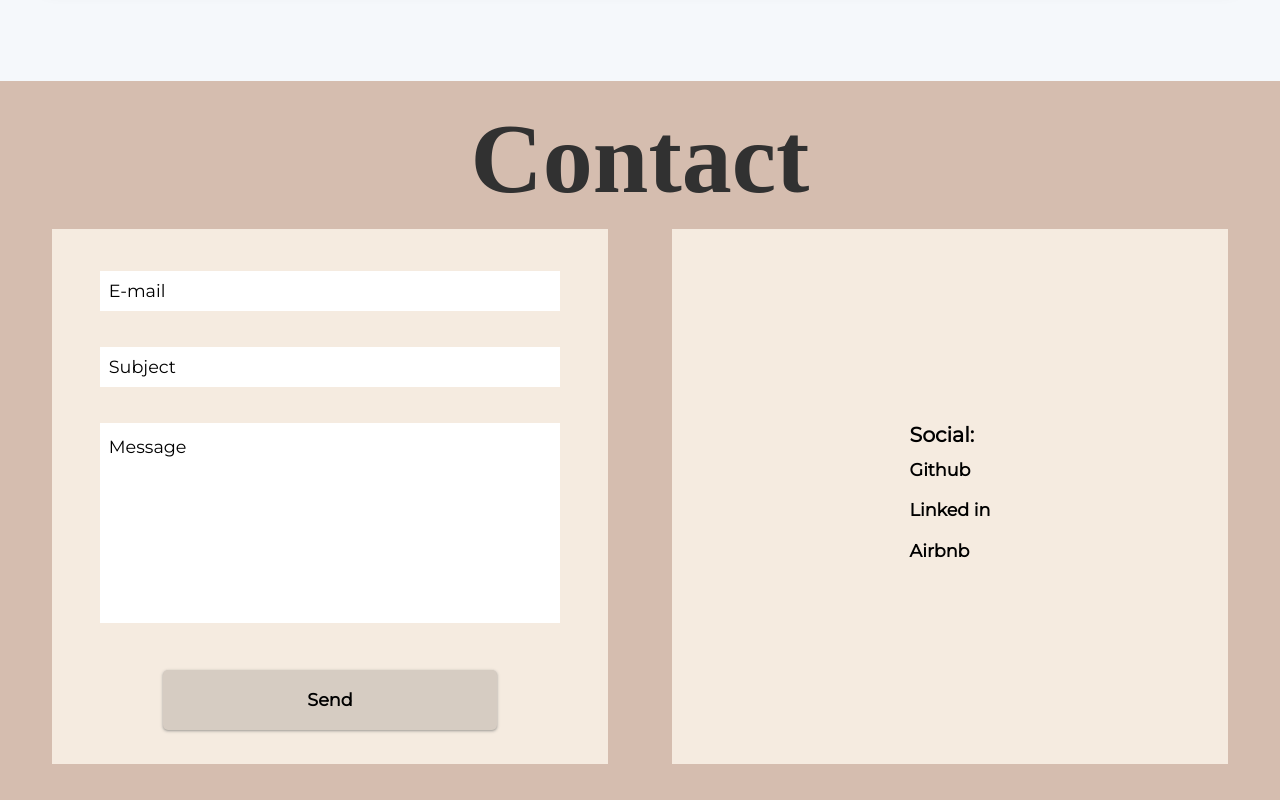
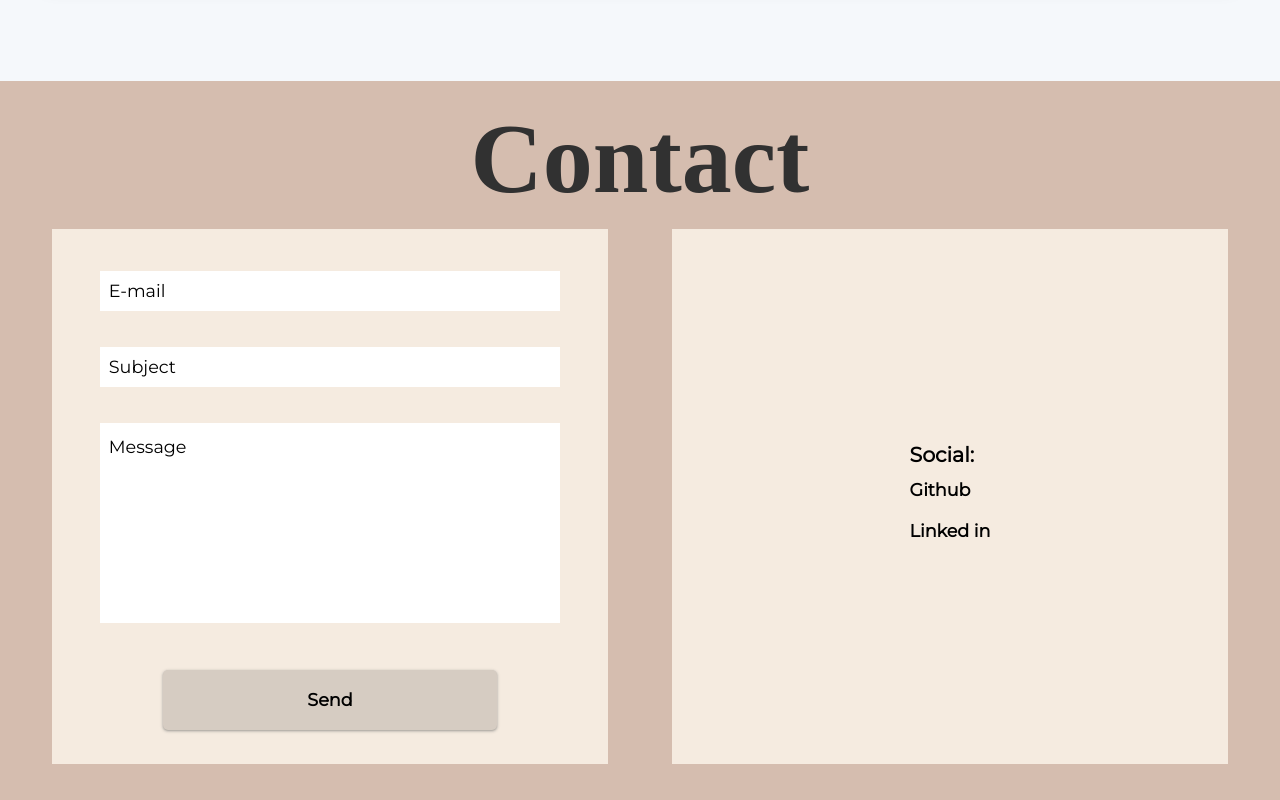
Before and after one commit to Schnippen/df-portfolio, a React (Create React App) app: page / in a window 1280 px wide. Shown: the part 4378-5178 px from the top of the page. Built offline with nearby package versions, Linux system fonts and the light colour scheme.

Commit message:
updated Contact

```diff
--- a/src/components/Contact/Contact.tsx
+++ b/src/components/Contact/Contact.tsx
@@ -62,7 +62,12 @@ function Contact({ myRef, id }: ContactTypes) {
           </div>
           <div className={styles.contact_form_textarea}>
             <span className={styles.contact_form_textarea_span}></span>
-            <textarea id="message" name="message" onChange={handleChange} required/>
+            <textarea
+              id="message"
+              name="message"
+              onChange={handleChange}
+              required
+            />
             <label
               className={styles.contact_form_textarea_label}
               htmlFor="message"
@@ -94,15 +99,31 @@ function Contact({ myRef, id }: ContactTypes) {
   };
 
   const SocialLinkArray = [
-    { title: "Github", tooltip: "Link to Github" },
-    { title: "Linked in", tooltip: "Link to Linked in" },
-    { title: "Airbnb", tooltip: "Link to Airbnb" },
+    {
+      title: "Github",
+      tooltip: "Link to Github",
+      href: "https://github.com/Schnippen",
+    },
+    {
+      title: "Linked in",
+      tooltip: "Link to Linked in",
+      href: "https://www.linkedin.com/in/damian-fojcik-483371218/",
+    },
+    /* { title: "Airbnb", tooltip: "Link to Airbnb" }, */
   ];
-  const SocialLink = ({ text, tooltip }: { text: string; tooltip: string }) => {
+  const SocialLink = ({
+    text,
+    tooltip,
+    href,
+  }: {
+    text: string;
+    tooltip: string;
+    href: string;
+  }) => {
     return (
       <li className={styles.socialLink} title={tooltip}>
         <a
-          href=""
+          href={href}
           target="_blank"
           //style
         >
@@ -125,6 +146,7 @@ function Contact({ myRef, id }: ContactTypes) {
                 key={index}
                 text={item.title}
                 tooltip={item.tooltip}
+                href={item.href}
               />
             ))}
           </div>
```
